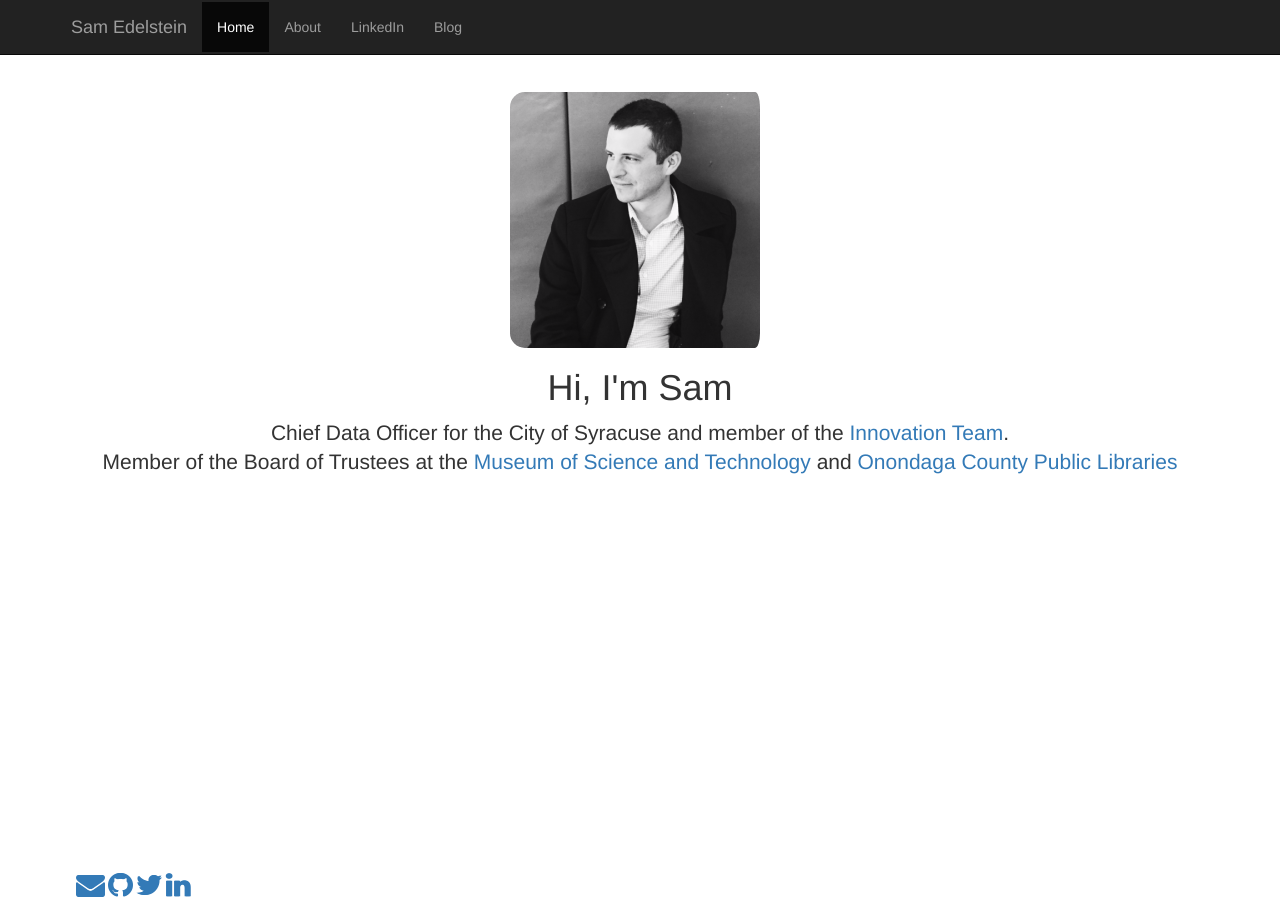
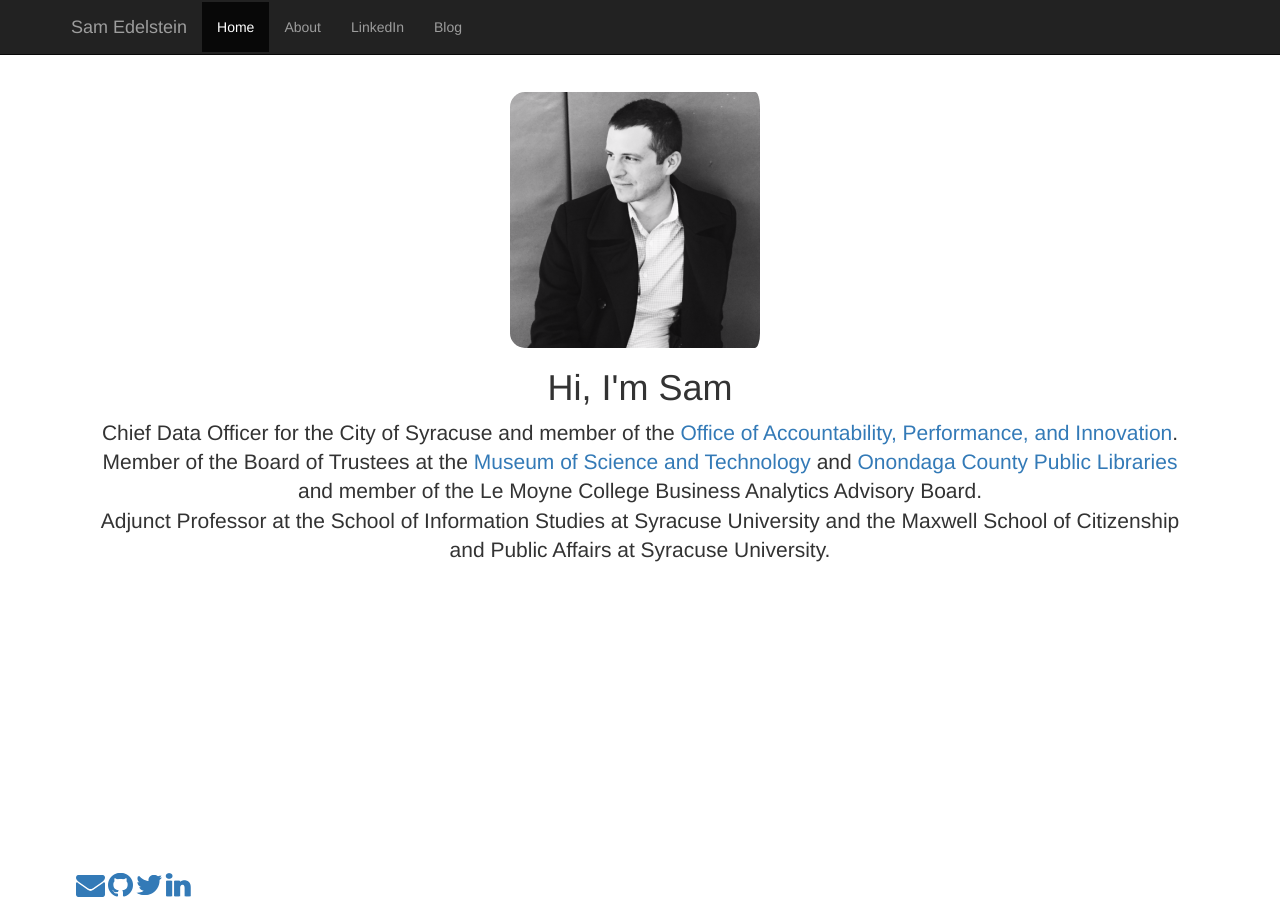
Before and after one commit to samedelstein/samedelstein.github.io, a Jekyll site: the page built from index.html, in a window 1280 px wide. Built offline with Jekyll 4.4.1, drawn with Linux system fonts in a browser that asks for light colours; nearby versions of some CDN libraries; library files that are not in the unit come from our copies.

Commit message:
added content

```diff
--- a/about.html
+++ b/about.html
@@ -35,7 +35,7 @@ title: about
       <div class="text">
         <h1>About me</h1>
         <img src="img/samandada.jpg" align="left">
-        <p class="lead">Hi! I'm Sam Edelstein. I am the City of Syracuse's Chief Data Officer and am also a member of city's Innovation Team. I aim to provide results-oriented problem solving while creating a model for municipal data science operations.
+        <p class="lead">Hi! I'm Sam Edelstein. I am the City of Syracuse's Chief Data Officer and am also a member of city's Office of Accountability, Performance, and Innovation. I aim to provide results-oriented problem solving while creating a model for municipal data science operations.
         <br>
         <br>I have a Masters Degree in Information Management with a focus in Data Science from the School of Information Studies at Syracuse University. My Bachelors Degree was in Economics and Policy Studies, also from SU. So I bleed Orange!
         <br>
--- a/index.html
+++ b/index.html
@@ -20,7 +20,7 @@ title: Home
             <li class="active"><a href="/">Home</a></li>
             <li><a href="about">About</a></li>
             <li><a href="https://www.linkedin.com/in/samedelstein">LinkedIn</a></li>
-            <li><a href="https://medium.com/@samedelstein">Blog</a></li>
+            <li><a href="blog">Blog</a></li>
           </ul>
         </div><!--/.nav-collapse -->
       </div>
@@ -31,9 +31,11 @@ title: Home
       <div class="starter-template">
         <img src="img/SamEdelstein.png" alt="photo by Addison Spears" align="center">
         <h1>Hi, I'm Sam</h1>
-        <p class="lead">Chief Data Officer for the City of Syracuse and member of the <a href="http://innovatesyracuse.com">Innovation Team</a>.
+        <p class="lead">Chief Data Officer for the City of Syracuse and member of the <a href="http://innovatesyracuse.com">Office of Accountability, Performance, and Innovation</a>.
 
-        <br>Member of the Board of Trustees at the <a href="https://www.most.org/">Museum of Science and Technology</a> and <a href="https://www.onlib.org/">Onondaga County Public Libraries</a></p>
+        <br>Member of the Board of Trustees at the <a href="https://www.most.org/">Museum of Science and Technology</a> and <a href="https://www.onlib.org/">Onondaga County Public Libraries</a> and member of the Le Moyne College Business Analytics Advisory Board.
+
+        <br>Adjunct Professor at the School of Information Studies at Syracuse University and the Maxwell School of Citizenship and Public Affairs at Syracuse University.</p>
       </div>
 
     </div><!-- /.container -->
```
Also changed, not shown: other parts of about.html (+1 -0 lines).
